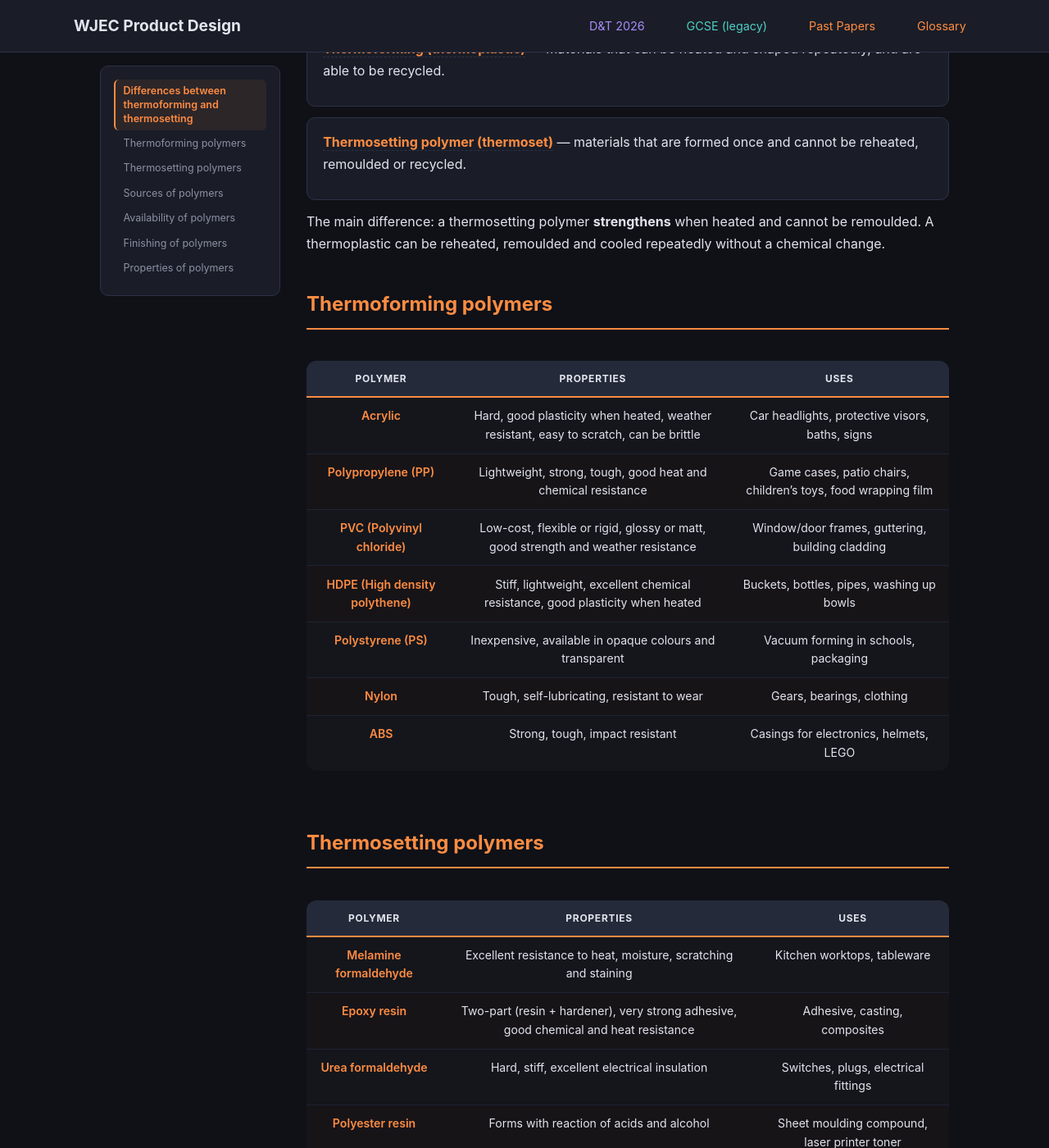
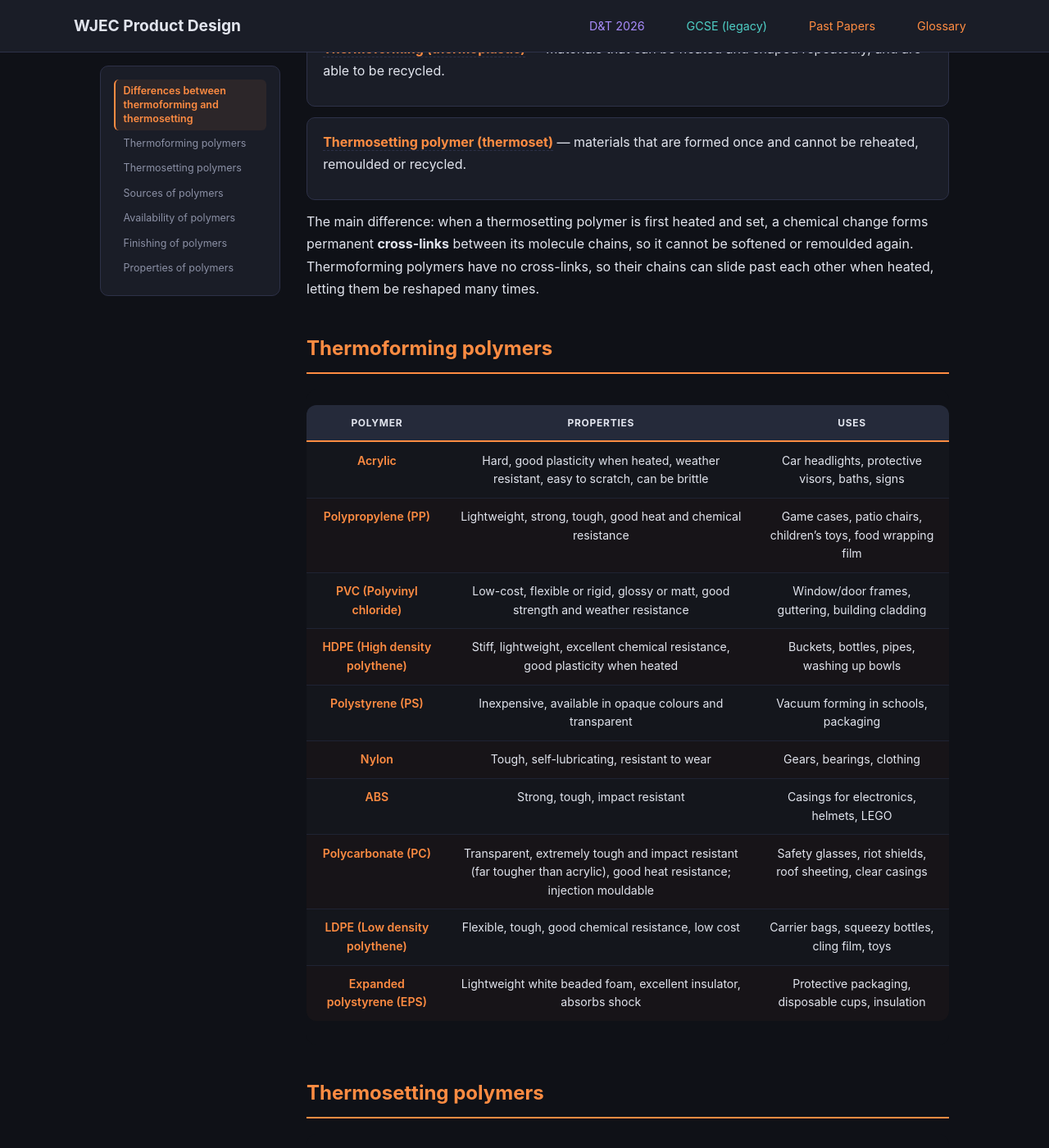
Before and after one commit to jase1979/pd, a Jekyll site: the page built from gcse/unit2/polymers/index.md, in a window 1280 px wide and 1400 px high, scrolled down 359 px. Shown: the whole window at 82% size. Built offline with Jekyll 4.4.1, drawn with Linux system fonts in a browser that asks for light colours; some of the changed text lies outside the part shown.

Commit message:
fix(gcse/polymers): correct polyester resin and thermoset explanation; add polycarbonate, LDPE and EPS
Co-Authored-By: Claude Opus 5.5 <noreply@anthropic.com>
Claude-Session: https://claude.ai/code/session_01LJMx1XZw8ZeE2Q4pVsVDL4

```diff
--- a/gcse/unit2/polymers/index.md
+++ b/gcse/unit2/polymers/index.md
@@ -17,7 +17,7 @@ unit_url: "/gcse/unit2/"
 **Thermosetting polymer (thermoset)** — materials that are formed once and cannot be reheated, remoulded or recycled.
 </div>
 
-The main difference: a thermosetting polymer **strengthens** when heated and cannot be remoulded. A thermoplastic can be reheated, remoulded and cooled repeatedly without a chemical change.
+The main difference: when a thermosetting polymer is first heated and set, a chemical change forms permanent **cross-links** between its molecule chains, so it cannot be softened or remoulded again. Thermoforming polymers have no cross-links, so their chains can slide past each other when heated, letting them be reshaped many times.
 
 ## Thermoforming polymers
 
@@ -30,6 +30,9 @@ The main difference: a thermosetting polymer **strengthens** when heated and can
 | Polystyrene (PS) | Inexpensive, available in opaque colours and transparent | Vacuum forming in schools, packaging |
 | Nylon | Tough, self-lubricating, resistant to wear | Gears, bearings, clothing |
 | ABS | Strong, tough, impact resistant | Casings for electronics, helmets, LEGO |
+| Polycarbonate (PC) | Transparent, extremely tough and impact resistant (far tougher than acrylic), good heat resistance; injection mouldable | Safety glasses, riot shields, roof sheeting, clear casings |
+| LDPE (Low density polythene) | Flexible, tough, good chemical resistance, low cost | Carrier bags, squeezy bottles, cling film, toys |
+| Expanded polystyrene (EPS) | Lightweight white beaded foam, excellent insulator, absorbs shock | Protective packaging, disposable cups, insulation |
 
 ## Thermosetting polymers
 
@@ -38,7 +41,7 @@ The main difference: a thermosetting polymer **strengthens** when heated and can
 | Melamine formaldehyde | Excellent resistance to heat, moisture, scratching and staining | Kitchen worktops, tableware |
 | Epoxy resin | Two-part (resin + hardener), very strong adhesive, good chemical and heat resistance | Adhesive, casting, composites |
 | Urea formaldehyde | Hard, stiff, excellent electrical insulation | Switches, plugs, electrical fittings |
-| Polyester resin | Forms with reaction of acids and alcohol | Sheet moulding compound, laser printer toner |
+| Polyester resin | Hard, stiff, good chemical and weather resistance when set; two-part (resin + catalyst) | Glass reinforced polymer (GRP) boat hulls and car body panels, casting |
 
 ## Sources of polymers
 
```
